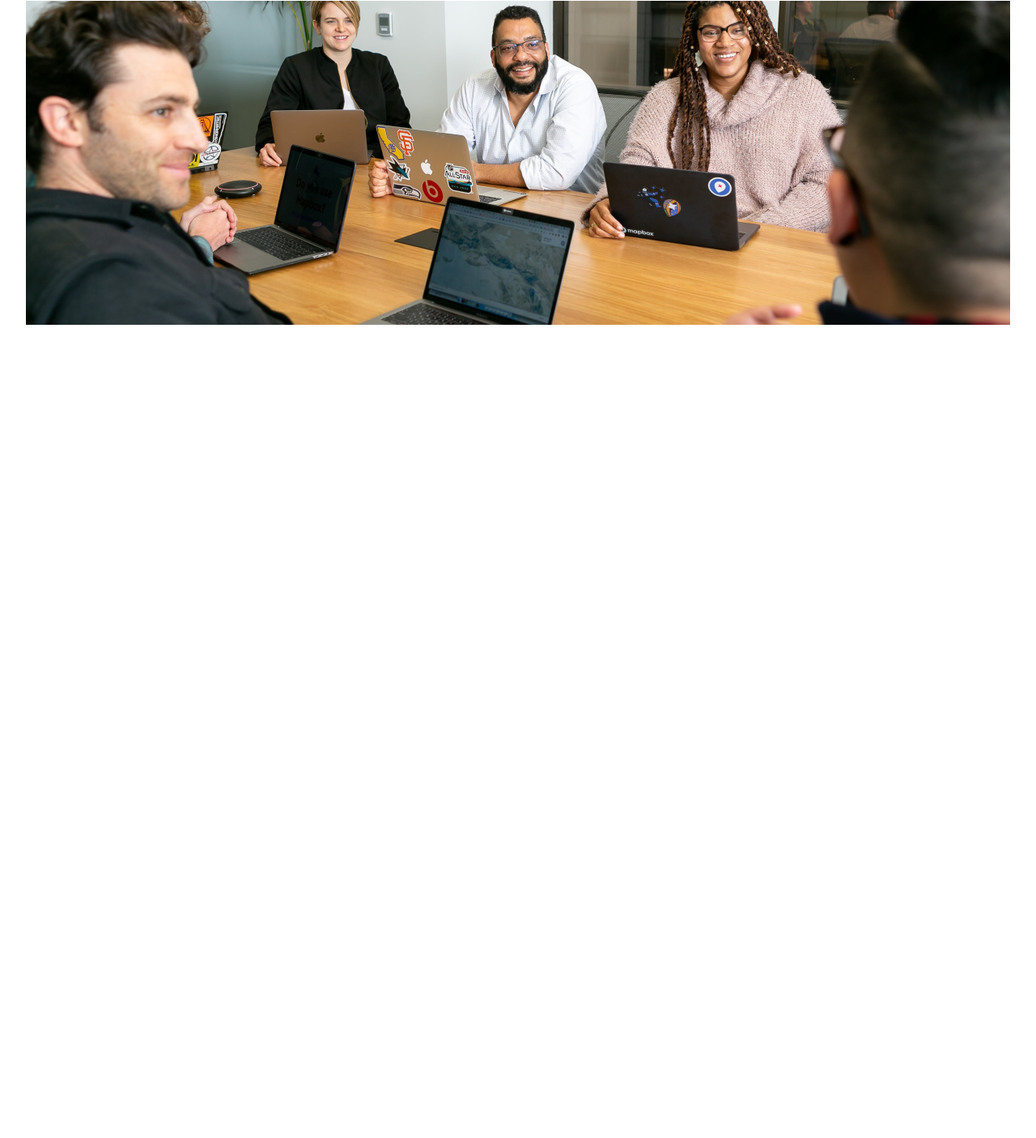
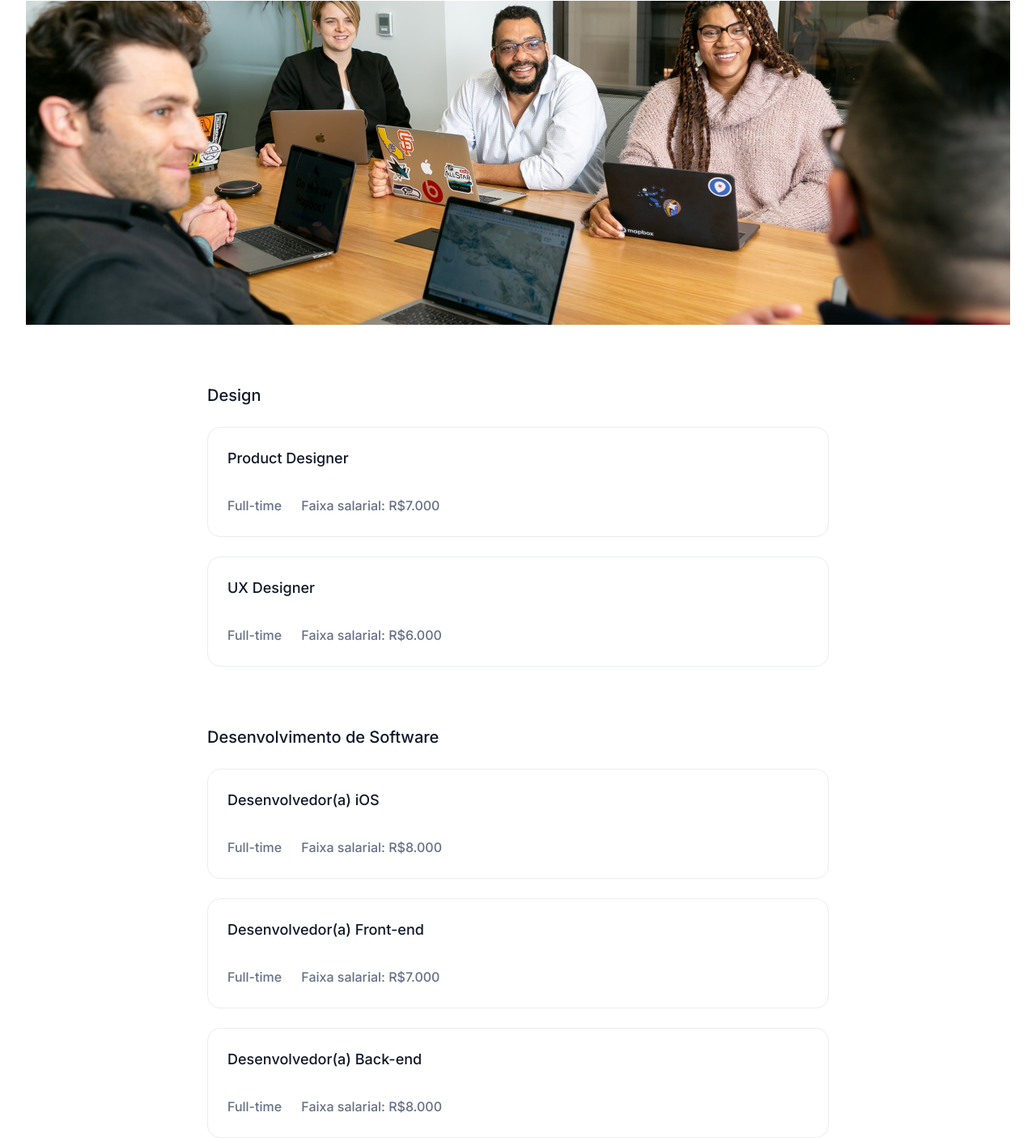
Before and after one commit to arturmello/7-days-of-code, a plain HTML site: page index.html in a window 1280 px wide. Shown: the part 939-2344 px from the top of the page at 81% size. Before the commit the page ends 1340 px from the top, so only its background shows below. Drawn offline with Linux system fonts and the light colour scheme.

Commit message:
Seção vagas
Foi implementada a seção de vagas no projeto, com informações salariais e de carga horária.

```diff
--- a/CSS/style.css
+++ b/CSS/style.css
@@ -209,3 +209,58 @@ nav{
     left: 7rem;
     top: 18.625rem;
 }
+
+/*Seção de vagas*/
+.container-vacanies{
+   display: flex;
+   align-items: center;
+   flex-direction: column;
+   margin: 0 auto;
+}
+
+.container-vacanies h3{
+    color: #101828;
+    width: 48rem;
+    height: 1.875rem;
+    text-align: left;
+    font-weight: 500;
+    font-size: 1.25rem;
+    line-height: 1.875rem;
+    margin-top: 4.5rem;
+}
+
+.vacanies-geral{
+    box-sizing: border-box;
+    color: grey;
+    padding: 1.5rem 1.5rem 1.75rem;
+    gap: 1.25rem;
+    width: 48rem;
+    height: 8.5rem;
+    background-color: #fff;
+    border: 0.063rem solid #EAECF0;
+    border-radius: 1rem;
+    margin-top: 1.5rem;
+}
+
+.vacanies{
+    color: #101828;
+    width: 45rem;
+    height: 1.75rem;
+    font-weight: 500;
+    font-size: 1.125rem;
+    line-height: 1.75rem;
+}
+
+.informations{
+    color: #667085;
+    font-weight: 500;
+    font-size: 1rem;
+    line-height: 1.5rem;
+    margin-top: 2rem;
+    height: 1.5rem;
+}
+
+
+.full{
+    margin-right: 1.25rem;
+}
--- a/index.html
+++ b/index.html
@@ -10,6 +10,7 @@
 </head>
 
 <!--Navevegação da página-->
+
 <body>
     <nav>
         <div class="soon">
@@ -57,19 +58,22 @@
         <div class="metric-2">
             <h1 class="metric-stats">100+</h1>
             <h3 class="metric-title">Colaboradores</h3>
-            <p class="metric-description">Temos mais de 100 colaboradores no nosso time que se preocupam com nossos clientes.</p>
+            <p class="metric-description">Temos mais de 100 colaboradores no nosso time que se preocupam com nossos
+                clientes.</p>
         </div>
 
         <div class="metric-3">
             <h1 class="metric-stats">20k</h1>
             <h3 class="metric-title">Downloads</h3>
-            <p class="metric-description">Nossos projetos que estão disponíveis em lojas já foram baixados mais de 20.000 vezes.</p>
+            <p class="metric-description">Nossos projetos que estão disponíveis em lojas já foram baixados mais de
+                20.000 vezes.</p>
         </div>
 
         <div class="metric-4">
             <h1 class="metric-stats">500+</h1>
             <h3 class="metric-title">Reviews 5 estrelas</h3>
-            <p class="metric-description">Estamos orgulhosos de contar com mais de 500 reviews 5 estrelas em nossos produtos.</p>
+            <p class="metric-description">Estamos orgulhosos de contar com mais de 500 reviews 5 estrelas em nossos
+                produtos.</p>
         </div>
     </section>
 
@@ -84,7 +88,67 @@
         <img src="./images/Image (1).png" alt="Pessoas em reunião">
     </section>
 
+    <!--Seção de vagas-->
     <section class="container-vacanies">
+        <h3>Design</h3>
+
+        <div class="vacanies-geral">
+            <div class="vacanies">
+                <span>Product Designer</span>
+            </div>
+
+            <div class="informations">
+                <span class="full">Full-time</span>
+                <span>Faixa salarial: R$7.000</span>
+            </div>
+        </div>
+        <div class="vacanies-geral">
+            <div class="vacanies">
+                <span>UX Designer</span>
+            </div>
+
+            <div class="informations">
+                <span class="full">Full-time</span>
+                <span>Faixa salarial: R$6.000</span>
+            </div>
+        </div>
+
+
+
+
+        <h3>Desenvolvimento de Software</h3>
+        <div class="vacanies-geral">
+            <div class="vacanies">
+                <span>Desenvolvedor(a) iOS</span>
+            </div>
+            <div class="informations">
+                <span class="full">Full-time</span>
+                <span>Faixa salarial: R$8.000</span>
+            </div>
+        </div>
+
+        <div class="vacanies-geral">
+            <div class="vacanies">
+                <span>Desenvolvedor(a) Front-end</span>
+            </div>
+            <div class="informations">
+                <span class="full">Full-time</span>
+                <span>Faixa salarial: R$7.000</span>
+            </div>
+        </div>
+
+        <div class="vacanies-geral">
+            <div class="vacanies">
+                <span>Desenvolvedor(a) Back-end</span>
+            </div>
+            <div class="informations">
+                <span class="full">Full-time</span>
+                <span>Faixa salarial: R$8.000</span>
+            </div>
+        </div>
+
+
+
 
     </section>
 </body>
```
Lines whose indentation alone changed are shown as unchanged.
